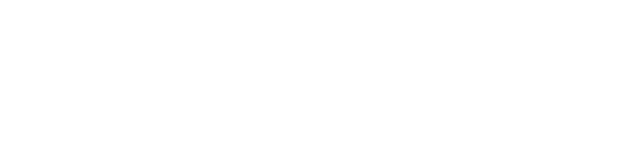
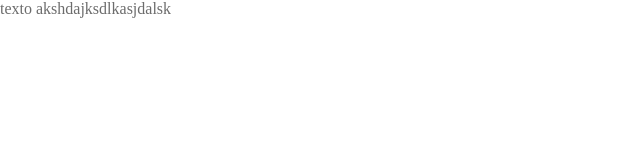
Before and after one commit to Fatima-cristina/ProjetoViagem, a plain HTML site: page index.html in a window 1280 px wide. Shown: the whole page, without its empty margins (0-640 px from the left). Drawn offline with Linux system fonts and the light colour scheme.

Commit message:
Iniciando o Style Guide

```diff
--- a/index.html
+++ b/index.html
@@ -7,6 +7,8 @@
     <link rel="stylesheet" href="style/index.css">
 </head>
 <body>
-
+    <p>
+        texto akshdajksdlkasjdalsk
+    </p>
 </body>
 </html>
--- a/style/global.css
+++ b/style/global.css
@@ -3,3 +3,17 @@
     padding:0;
     box-sizing: border-box;
 }
+:root {
+    --brand-color: #EF5F4C;
+    --shape-transparency: #ffffff90;
+    --background-color: #FFFFFF;
+    --surface-color: #F5F5F5;
+    --skeleton-color: #D9D9D9;
+    --text-color-primary: #313131;
+    --text-color-secondary: #6C6C6C;
+}
+
+body {
+    color: var(--text-color-secondary);
+    background-color: (--background-color);
+}
```
